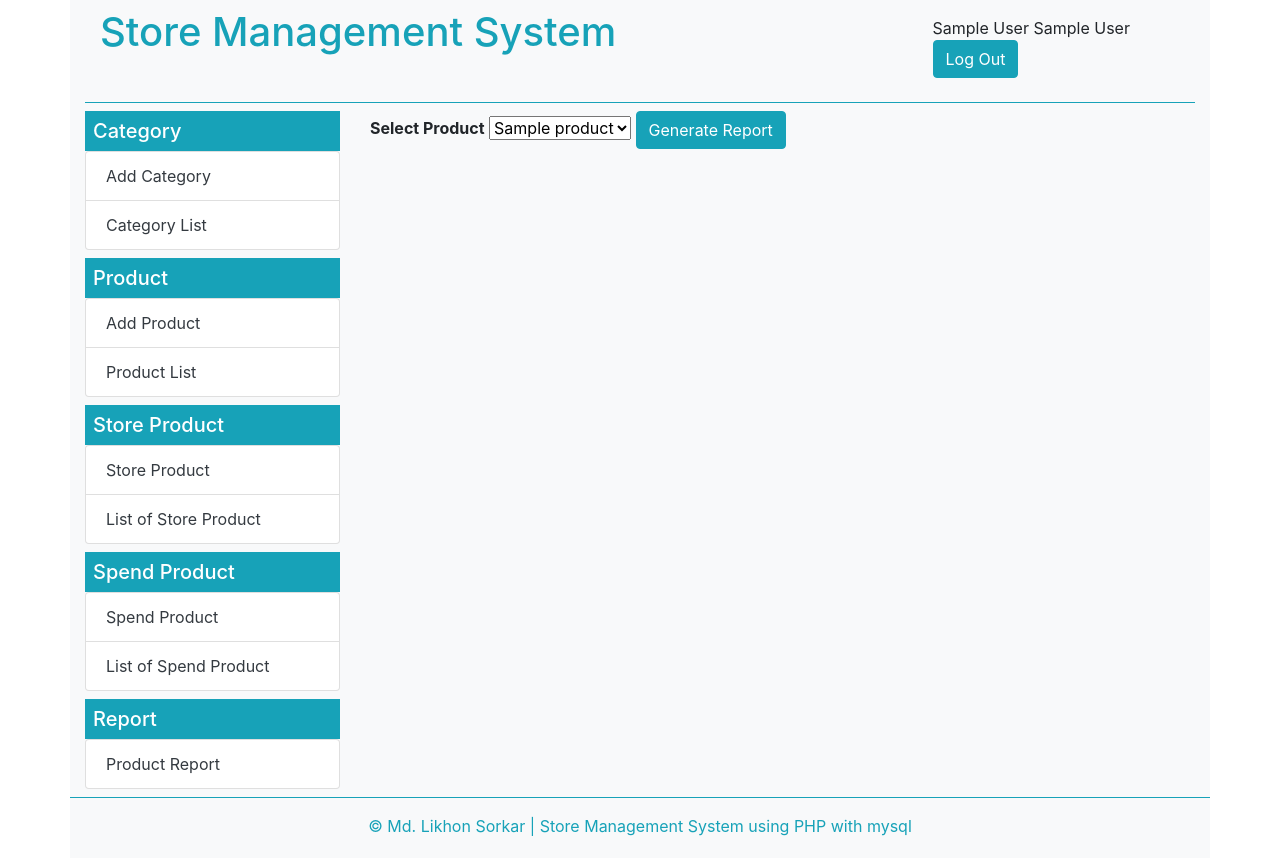
After one commit to likhonsorkar/Store-Management---PHP, a PHP site: page /report/report.php in a window 1280 px wide. The commit adds this page. Run offline with PHP 8.4, Linux system fonts and the light colour scheme; the visitor is signed in with stand-in values (Sample User, id 1); tables that the repository leaves empty or names only in its code hold one stand-in row (values such as "Sample post"); some libraries are stand-ins or nearby versions.

Commit message:
Report Generate add

```diff
--- a/index.php
+++ b/index.php
@@ -10,6 +10,9 @@
                     <?php include('sidebar.php') ?>
                 </div>
                 <div class="col-sm-9">
+                    <div class="row">
+
+                    </div>
                     <div class="row ml-3">
                         <div class="col-lg-2 col-md-3 col-sm-4">
                             <a href="/stms/category/category_add.php">
@@ -68,6 +71,7 @@
             </div>
         </div>
     </div>
+
 <!-- Footer Require -->
 <?php
     require('footer.php');
--- /dev/null
+++ b/report/report.php
@@ -0,0 +1,94 @@
+<!-- Header Require -->
+<?php
+    require('../header.php');
+    require('../sessionchecker.php');
+?>
+   <div class="row">
+        <div class="col-sm-3">
+            <?php include('../sidebar.php'); ?>
+        </div>
+        <div class="col-sm-9">
+                <form action="<?php echo $_SERVER['PHP_SELF']; ?>" method="GET">
+                <label for="product_id"><strong>Select Product</strong></label>
+                <select name="product_id">
+                    <?php
+                        $sql = "SELECT * FROM product";
+                        $getdata = mysqli_query($conn,$sql);
+                        while($data = mysqli_fetch_assoc($getdata)){
+                            $product_id  = $data['product_id'];
+                            $product_name = $data['product_name'];
+                            echo "<option value='$product_id'>$product_name</option>";
+                        }
+                    ?>
+                </select>
+                <button class="btn btn-info">Generate Report</button>
+                <?php
+                    if(isset($_GET['product_id'])){
+                        $report_product_id = $_GET['product_id'];
+                        $sqlname = "SELECT * FROM product WHERE product_id='$report_product_id'";
+                        $getdataname = mysqli_query($conn,$sqlname);
+                        $dataname = mysqli_fetch_assoc($getdataname);
+                        $product_name = $dataname['product_name'];
+                        ?>
+                        <h3>Report for: <?php echo $product_name; ?></h3>
+                        <br>
+                </form>
+                <div class="row">
+                    <div class="col-6">
+                        <h4>Store Product Report</h4>
+                        <?php
+                        if(isset($_GET['product_id'])){
+                            $store_product_query_id=$_GET['product_id'];
+                            $sql1 = "SELECT * FROM store_product WHERE store_product_name=$store_product_query_id";
+                            $getdata1 = mysqli_query($conn,$sql1);
+                            $totalstore = 0;
+                            echo "<div class='table-responsive'><table class='table table-hover'> <thead> <tr> <th> Entry date </th> <th> Store  </th>  <tr> </thead>";
+                            while($data = mysqli_fetch_assoc($getdata1)){
+                                $store_product_quientity = $data['store_product_quientity'];
+                                $store_product_entry_date =  $data['store_product_entry_date'];
+                                $totalstore = $totalstore +  $store_product_quientity;
+                                echo "<tbody><tr> <td> ".$store_product_entry_date."</td> <td>".$store_product_quientity."</td> </tr></tbody>";
+                            }
+                            echo "<tbody><tr> <td> Total </td> <td>".$totalstore."</td> </tr></tbody></table></div>";
+                        }else{
+                            echo "Select Product to generate store product report<br>";
+                        }
+                        ?>
+                    </div>
+                    <div class="col-6">
+                        <h4>Spend Product Report</h4>
+                        <?php
+                        if(isset($_GET['product_id'])){
+                            $spend_product_query_id=$_GET['product_id'];
+                            $sql2 = "SELECT * FROM spend_product WHERE spend_product_name=$spend_product_query_id";
+                            $getdata2 = mysqli_query($conn,$sql2);
+                            $totalspend = 0;
+                            echo "<div class='table-responsive'><table class='table table-hover'> <thead> <tr> <th> Entry date</th> <th>Spend</th> <tr> <thead>";
+                            while($data = mysqli_fetch_assoc($getdata2)){
+                                $spend_product_quientity = $data['spend_product_quientity'];
+                                $spend_product_entry_date =  $data['spend_product_date'];
+                                $totalspend = $totalspend + $spend_product_quientity;
+                                echo "<tbody><tr>  <td> ".$spend_product_entry_date."</td> <td>".$spend_product_quientity."</td> </tr> </tbody>";
+                            }
+                            echo "<tbody><tr> <td> Total </td> <td>".$totalspend."</td> </tr></tbody></table> </div>";
+                        }else{
+                            echo "Select Product to generate spend product report<br>";
+                        }
+                        ?>
+                    </div>
+                </div>
+                <div class="row">
+                    <div class="col-12">
+                        <h4 class="text-center">Now Avaiable in store : <?php $avstore = $totalstore - $totalspend; echo $avstore; ?></h4>
+                        <button class="btn btn-info">Print Report</button>
+                    </div>
+                </div>
+            </div>
+            <?php
+                }
+            ?>
+   </div>
+<!-- Footer Require -->
+<?php
+    require('../footer.php');
+?>
--- a/sidebar.php
+++ b/sidebar.php
@@ -22,3 +22,7 @@
     <li class="list-group-item"><a class="text-dark" href="/stms/product/spend/product_spend.php">Spend Product</a></li>
     <li class="list-group-item"><a class="text-dark" href="/stms/product/spend/list_of_product_spend.php">List of Spend Product </a></li>
 </ul>
+<h5 class="bg-info text-white px-2 py-2 mb-0 mt-2">Report</h5>
+<ul class="list-group">
+    <li class="list-group-item"><a class="text-dark" href="/stms/report/report.php">Product Report</a></li>
+</ul>
```
